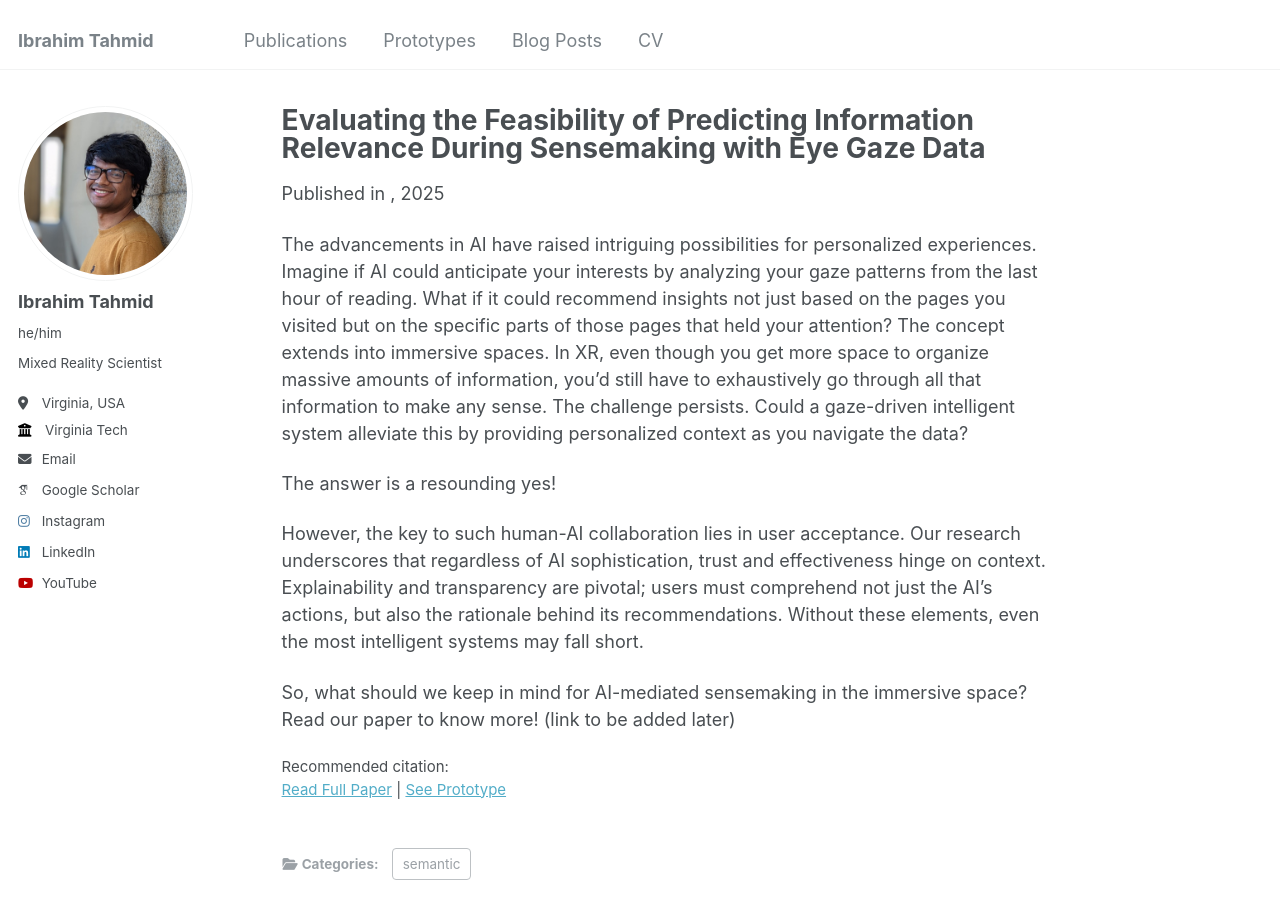
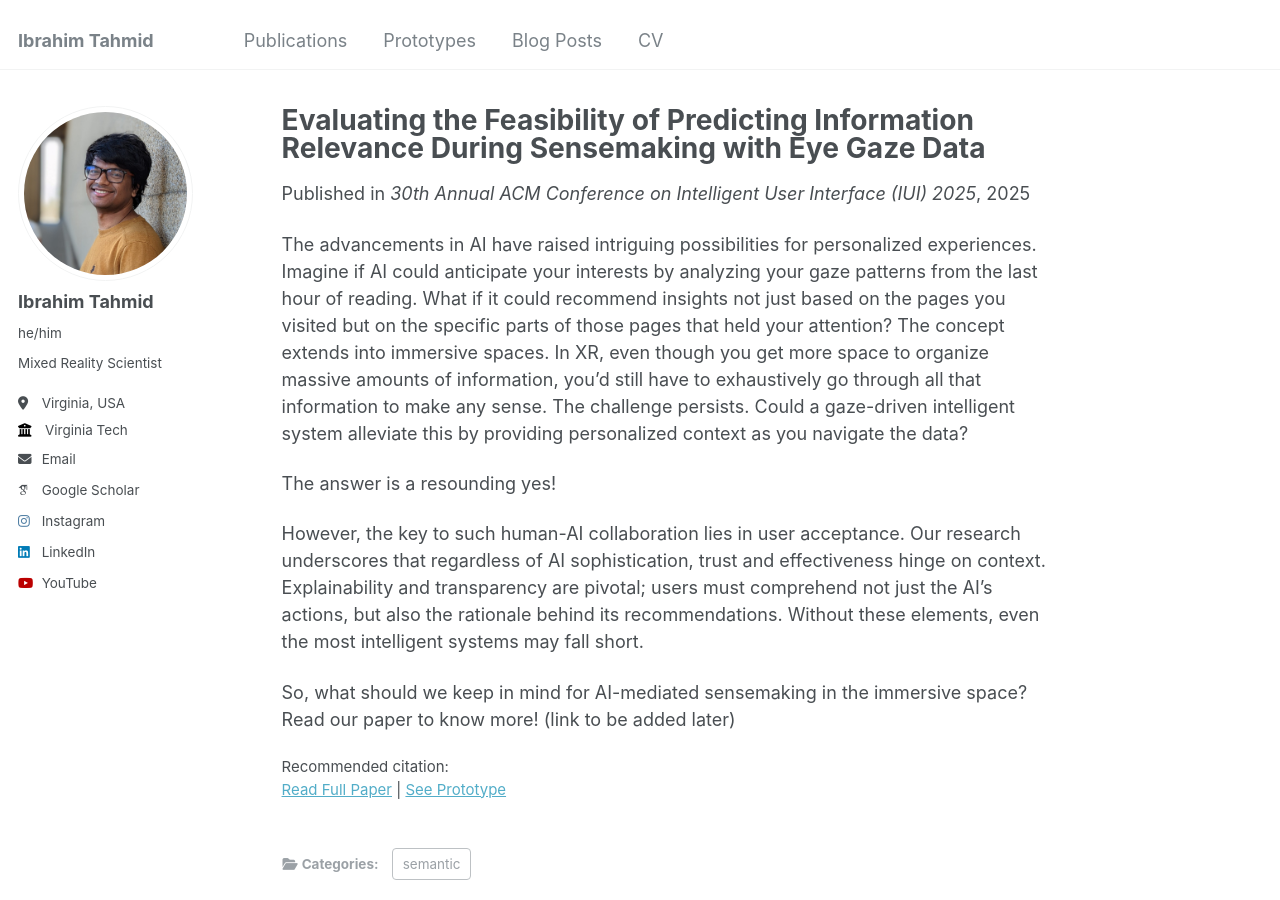
Before and after one commit to iatahmid/iatahmid.github.io, a Jekyll site: the page built from _publications/2025-03-24-eyest-recommendations.md, in a window 1280 px wide and 900 px high. Built offline with Jekyll 4.4.1, drawn with Linux system fonts in a browser that asks for light colours; some web fonts are replaced.

Commit message:
Update 2025-03-24-eyest-recommendations.md

```diff
--- a/_publications/2025-03-24-eyest-recommendations.md
+++ b/_publications/2025-03-24-eyest-recommendations.md
@@ -17,7 +17,7 @@ need for explainable AI in human-AI collaborative sensemaking to build user trus
 the immersive sensemaking process. Based on our findings, we offer a set of guidelines for designing gaze-driven recommendation
 cues in an immersive environment.'
 date: 2025-03-24
-venue: ''
+venue: '30th Annual ACM Conference on Intelligent User Interface (IUI) 2025'
 teaser: '/images/teasers/eyest_recommendations_teaser.jpg'
 slidesurl: ''
 prototypeurl: ''
```
